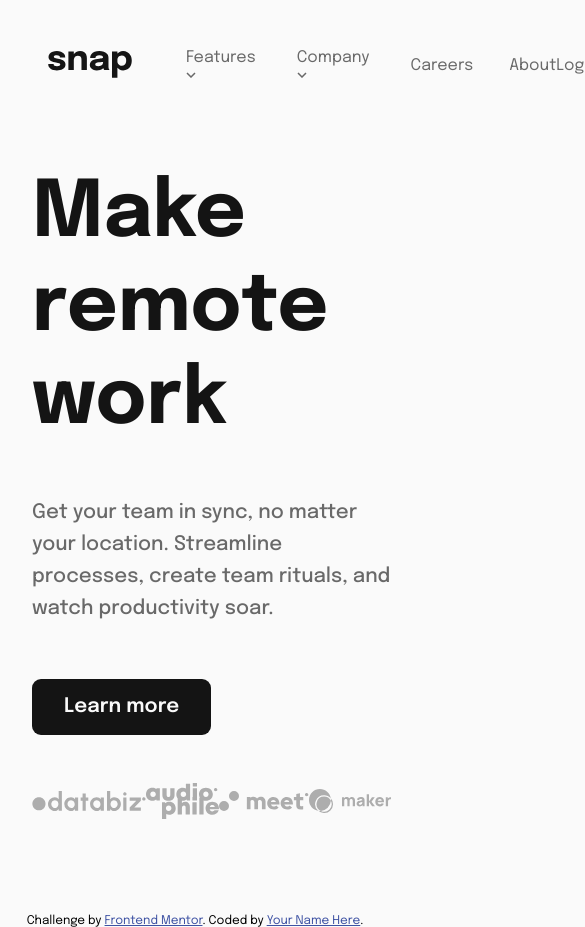
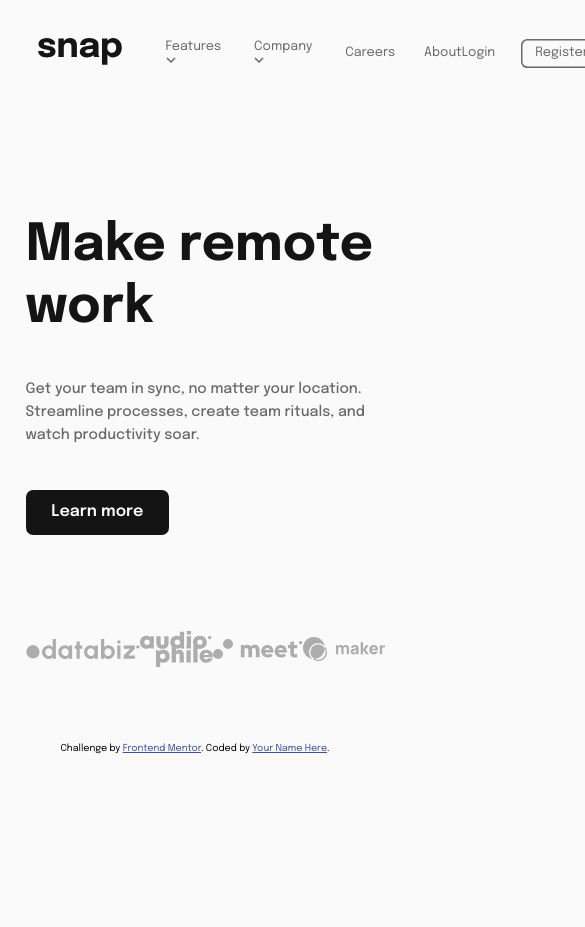
Before and after one commit to Mujahid-Abdhamid/Intro-section-with-dropdown-navigation, a plain HTML site: page index.html in a window 390 px wide. Shown: the top 927 px of the page, 585 px wide, since content can reach past the window. After the commit the page ends 844 px from the top, so only its background shows below. Drawn offline with Linux system fonts and the light colour scheme.

Commit message:
Added some media queries

```diff
--- a/style.css
+++ b/style.css
@@ -37,10 +37,20 @@ body {
 }
 
 /* ****************** */
+/* HELPER CLASS */
+/* ****************** */
+
+.hidden {
+  display: none;
+}
+
+/* ****************** */
 /* HEADER */
 /* ****************** */
 
 .header {
+  max-width: 140rem;
+  margin: 0 auto;
   padding: 4.8rem;
   display: flex;
   align-items: center;
@@ -75,12 +85,18 @@ body {
   display: inline-block;
   text-decoration: none;
   color: hsl(0, 0%, 41%);
+  font-size: 1.6rem;
   font-weight: 400;
   transition: all 0.3s;
 }
 
 .main-nav__link > span {
   margin-right: 0.5rem;
+}
+
+.open,
+.close {
+  cursor: pointer;
 }
 
 /* ****************** */
@@ -92,7 +108,6 @@ body {
   box-shadow: 0 1.2rem 2.4rem rgba(20, 20, 20, 0.09);
   padding: 2rem 3.2rem;
   border-radius: 0.9rem;
-  /* max-width: 10rem; */
 
   position: absolute;
   top: 9rem;
@@ -160,7 +175,11 @@ body {
   display: grid;
   grid-template-columns: 1fr 1fr;
   gap: 9.6rem;
-  align-items: center;
+  /* align-items: center; */
+}
+
+.hero-text-box {
+  padding: 10rem 0 0;
 }
 
 .heading-primary {
@@ -192,7 +211,7 @@ body {
   cursor: pointer;
   transition: all 0.3s;
 
-  margin-bottom: 4.8rem;
+  margin-bottom: 12rem;
 }
 
 .btn-full:hover,
@@ -206,6 +225,7 @@ body {
   display: flex;
   align-items: center;
   justify-content: space-between;
+  /* margin-top: 4rem; */
 }
 
 .hero-img {
@@ -225,35 +245,41 @@ body {
 }
 
 /* ****************** */
-/* HELPER CLASS */
+/* Media queries to make the design adapt to various screen sizes */
 /* ****************** */
 
-.hidden {
-  display: none;
+/* ****************** */
+/* Responding to laptop-md(1302px) */
+/* ****************** */
+
+@media (max-width: 82em) {
+  html {
+    font-size: 56.25%;
+  }
+
+/* ****************** */
+/* Responding to laptop-sm(1111px) */
+/* ****************** */
+
+@media (max-width: 70em) {
+  html {
+    font-size: 50%;
+  }
 }
-/* .message {
-  display: inline-block;
-  background-color: hsl(0, 0%, 98%);
-  box-shadow: 0 1.2rem 2.4rem rgba(0, 0, 0, 0.15);
-  border-radius: 0.5rem;
-  padding: 2.4rem;
+/* ****************** */
+/* Responding to tablet-lg(961px) */
+/* ****************** */
 
-  position: relative;
+@media (max-width: 61em) {
+  .heading-primary {
+    font-size: 6.4rem;
+  }
+
+  .hero-description {
+    font-size: 1.8rem;
+  }
+
+  .hero-img {
+    width: 90%;
+  }
 }
-
-.message::before {
-  content: "";
-  width: 2.5rem;
-  height: 2.5rem;
-  position: absolute;
-  top: 0;
-  right: -12px;
-  background: linear-gradient(
-    135deg,
-    hsl(0, 0%, 98%) 0%,
-    hsl(0, 0%, 98%),
-    50%,
-    transparent 50%,
-    transparent
-  );
-} */
```
